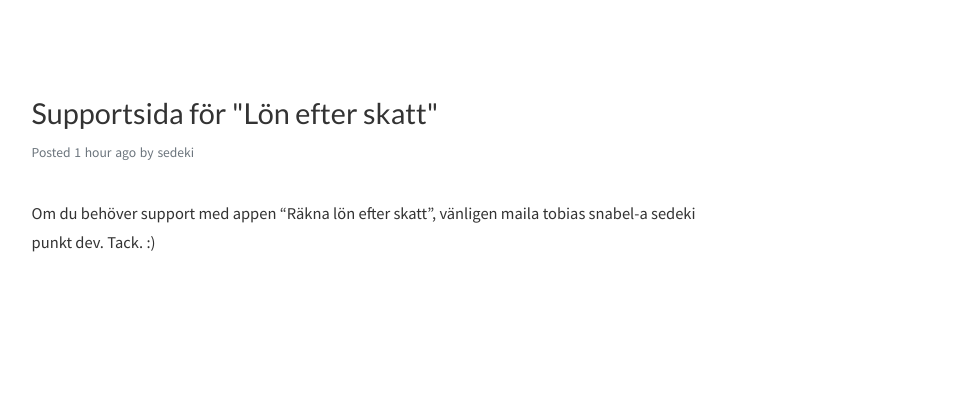
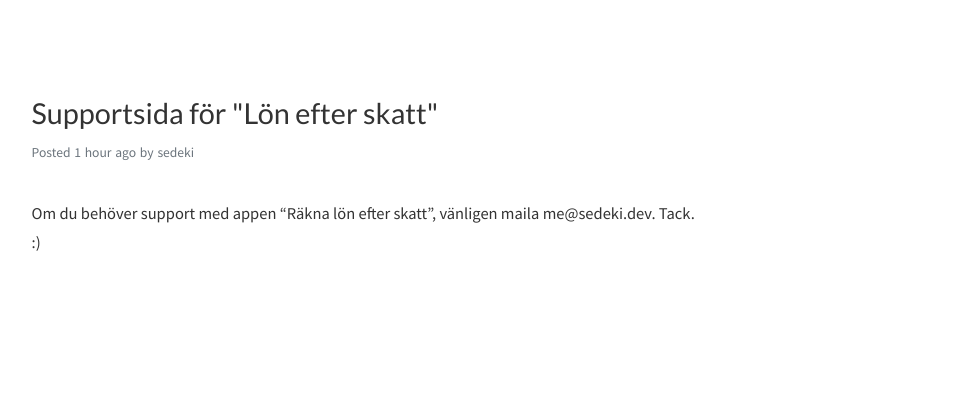
Before and after one commit to sedeki/sedeki.dev, a Jekyll site: the page built from _posts/2022-01-23-take-home-pay-app.md, in a window 1280 px wide. Shown: the top 397 px of the page, without its empty margins (283-1255 px from the left). Built offline with Jekyll 4.4.1, drawn with Linux system fonts in a browser that asks for light colours; nearby versions of some CDN libraries; formulas are drawn with MathJax 3.

Commit message:
Update email address

```diff
--- a/_posts/2022-01-23-take-home-pay-app.md
+++ b/_posts/2022-01-23-take-home-pay-app.md
@@ -4,4 +4,4 @@ date: 2022-01-23 20:30:00
 ---
 
 Om du behöver support med appen "Räkna lön efter skatt",
-vänligen maila tobias snabel-a sedeki punkt dev. Tack. :)
+vänligen maila me@sedeki.dev. Tack. :)
```
